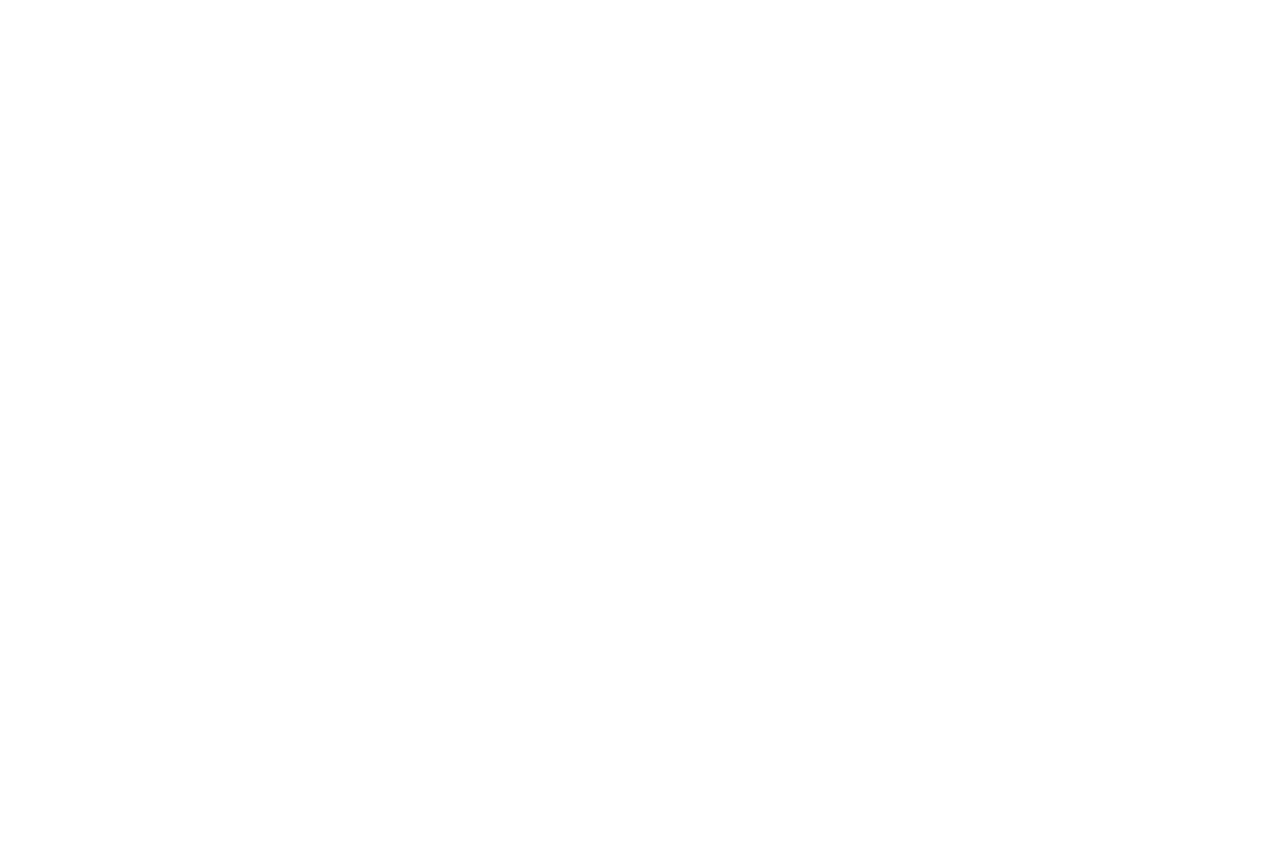
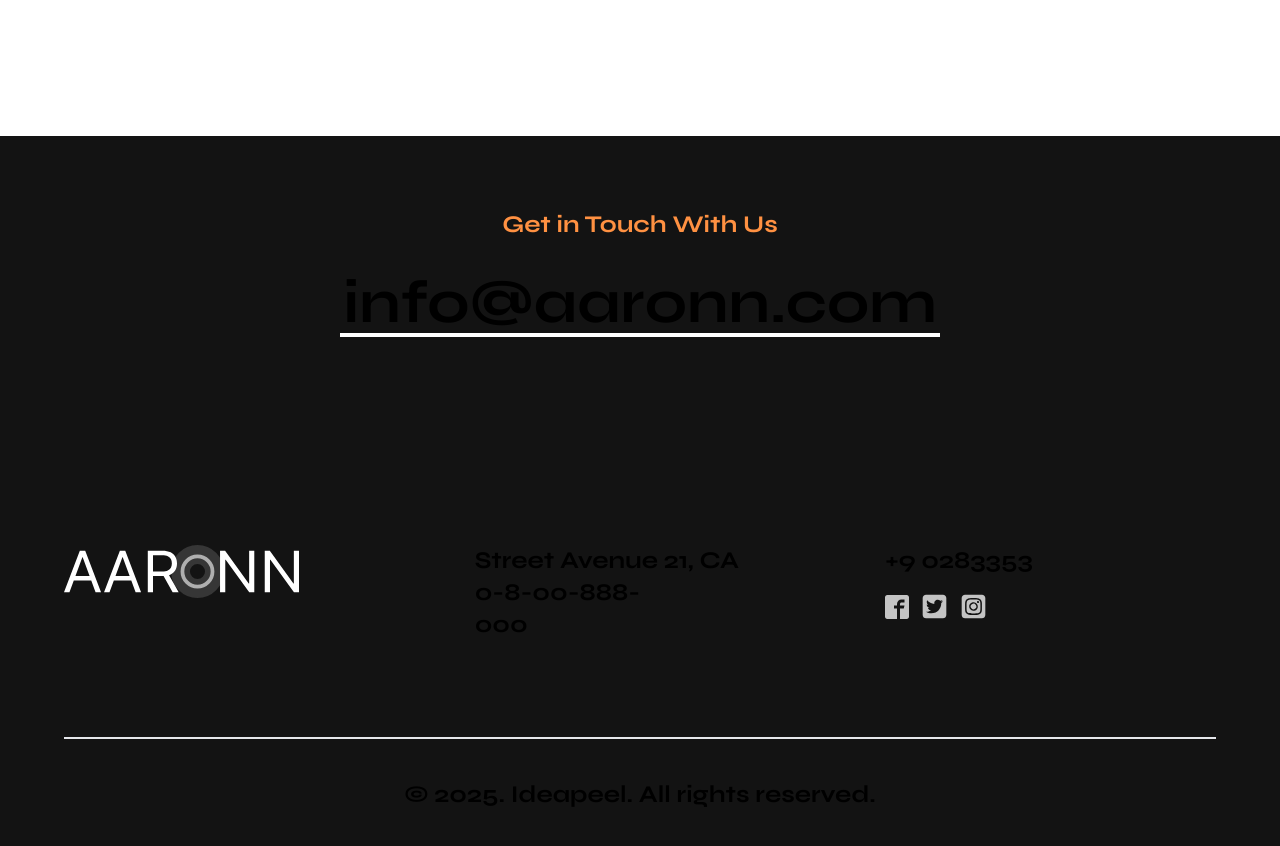
Before and after one commit to shadullah/nextjs-portfolio-management, a Next.js app: page / in a window 1280 px wide. Shown: the part 1540-2386 px from the top of the page. Before the commit the page ends 1676 px from the top, so only its background shows below. Built offline with nearby package versions, Linux system fonts and the light colour scheme.

Commit message:
footer added

```diff
--- a/src/app/layout.tsx
+++ b/src/app/layout.tsx
@@ -2,6 +2,7 @@
 import { Rubik, Syne } from "next/font/google";
 import "./globals.css";
 import Navbar from "@/component/shared/Navbar/Navbar";
+import Footer from "@/component/shared/Footer/Footer";
 
 // const geistSans = Geist({
 //   variable: "--font-geist-sans",
@@ -37,6 +38,7 @@
       <body className={`${rubik.variable} ${syne.variable} antialiased`}>
         <Navbar />
         {children}
+        <Footer />
       </body>
     </html>
   );
--- a/src/component/Home/about/About.tsx
+++ b/src/component/Home/about/About.tsx
@@ -4,7 +4,7 @@
 
 const About = () => {
   return (
-    <div className="max-w-7xl mx-auto ">
+    <div className="max-w-6xl mx-auto ">
       <div className="flex justify-between items-center min-h-screen">
         <div className="w-1/2">
           <h1 className="text-6xl font-syne font-bold mb-6">
--- /dev/null
+++ b/src/component/shared/Footer/Footer.tsx
@@ -0,0 +1,63 @@
+import Image from "next/image";
+import React from "react";
+import { FaSquareInstagram, FaSquareTwitter } from "react-icons/fa6";
+import { ImFacebook2 } from "react-icons/im";
+
+const Footer = () => {
+  return (
+    <div className="bg-[#131313] h-[740px] flex justify-center items-center font-syne">
+      <div className="max-w-6xl mx-auto">
+        <section>
+          <div className="text-center pt-12">
+            <p className="text-[#FF9142] text-2xl  font-bold mb-8">
+              Get in Touch With Us
+            </p>
+            <h1 className="text-6xl font-bold  border-b-4 w-[600px] border-white mx-auto mb-52">
+              info@aaronn.com
+            </h1>
+          </div>
+          <div className="grid grid-cols-1 md:grid-cols-3 gap-12 md:gap-20 pb-24">
+            <div className="pr-24">
+              <Image
+                alt="footer-logo"
+                height={42.42}
+                width={241}
+                src="/Brand-logo.svg"
+              />
+            </div>
+            <div className="text-2xl font-bold">
+              <p className="">Street Avenue 21, CA</p>
+              <p>
+                0-8-00-888-
+                <br />
+                000
+              </p>
+            </div>
+            <div>
+              <p className="text-2xl font-bold">+9 0283353</p>
+              <div className="flex items-center text-[#C4C4C4] space-x-3 mt-4 ">
+                <span className="text-2xl">
+                  <ImFacebook2 />
+                </span>
+                <span className="text-[27px]">
+                  <FaSquareTwitter />
+                </span>
+                <span className="text-[27px]">
+                  <FaSquareInstagram />
+                </span>
+              </div>
+            </div>
+          </div>
+        </section>
+        <section className="footer-bottom text-2xl font-bold text-center">
+          <div className="bg-white border-[1px]"></div>
+          <p className=" py-10">
+            &copy; {new Date().getFullYear()}. Ideapeel. All rights reserved.
+          </p>
+        </section>
+      </div>
+    </div>
+  );
+};
+
+export default Footer;
```
Also changed, not shown: package.json (+6 -5 lines), 1 other file (tests, documents, lock files or other folders).
